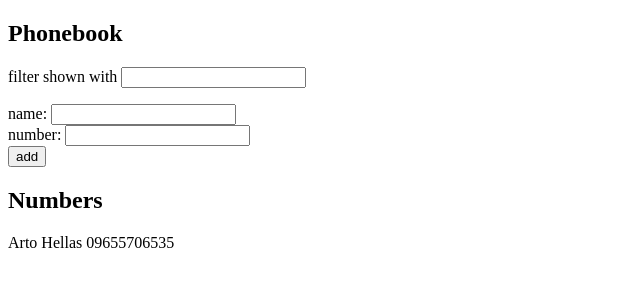
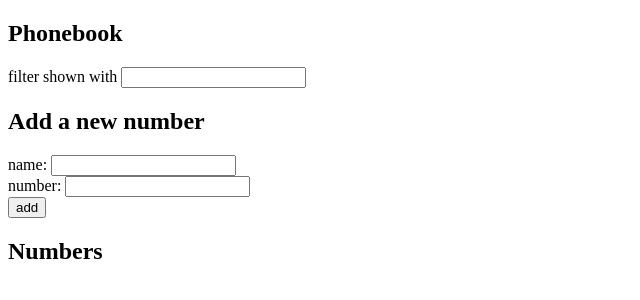
Before and after one commit to DiotheWind/phonebook, a React (Vite) app: page / in a window 1280 px wide. Shown: the top 300 px of the page, without its empty margins (0-640 px from the left). Built offline with nearby package versions, Linux system fonts and the light colour scheme.

Commit message:
Refactor code to separate each content into its own component and start persons state with no names

```diff
--- a/src/App.jsx
+++ b/src/App.jsx
@@ -1,15 +1,35 @@
 import { useState } from 'react'
 
-const DisplayNamesAndNumbers = ({ name, number }) => <p>{name} {number}</p>
+const Filter = ({ filterName, handleFilterChange }) => <p>filter shown with <input value={filterName} onChange={handleFilterChange} /></p>
+
+const PersonForm = (props) => {
+  return (
+    <form onSubmit={props.addPersonToList}>
+      <div>
+        name: <input value={props.newName} onChange={props.handleNameChange} />
+      </div>
+      <div>
+        number: <input value={props.newNumber} onChange={props.handleNumberChange}/>
+      </div>
+      <div>
+        <button type='submit'>add</button>
+      </div>
+    </form>
+  )
+}
+
+const Persons = ({ persons }) => {
+  return (
+    <div>
+      {persons.map(person => <PersonLine key={person.id} name={person.name} number={person.number}/>)}
+    </div>
+  )
+}
+
+const PersonLine = ({ name, number }) => <p>{name} {number}</p>
 
 const App = () => {
-  const [persons, setPersons] = useState([
-    {
-      name: 'Arto Hellas',
-      number: '09655706535',
-      id: 1
-    }
-  ])
+  const [persons, setPersons] = useState([])
   const [newName, setNewName] = useState('')
   const [newNumber, setNewNumber] = useState('')
   const [filterName, setFilterName] = useState('')
@@ -64,22 +84,19 @@ const App = () => {
   return (
     <div>
       <h2>Phonebook</h2>
+      <Filter filterName={filterName} handleFilterChange={handleFilterChange} />
 
-      <p>filter shown with <input value={filterName} onChange={handleFilterChange} /></p>
-      <form onSubmit={addPersonToList}>
-        <div>
-          name: <input value={newName} onChange={handleNameChange} />
-        </div>
-        <div>
-          number: <input value={newNumber} onChange={handleNumberChange}/>
-        </div>
-        <div>
-          <button type='submit'>add</button>
-        </div>
-      </form>
+      <h2>Add a new number</h2>
+      <PersonForm
+        addPersonToList={addPersonToList}
+        newName={newName}
+        handleNameChange={handleNameChange}
+        newNumber={newNumber}
+        handleNumberChange={handleNumberChange}
+      />
 
       <h2>Numbers</h2>
-      {namesToShow.map(person => <DisplayNamesAndNumbers key={person.id} name={person.name} number={person.number} />)}
+      <Persons persons={namesToShow} />
     </div>
   )
 }
```
